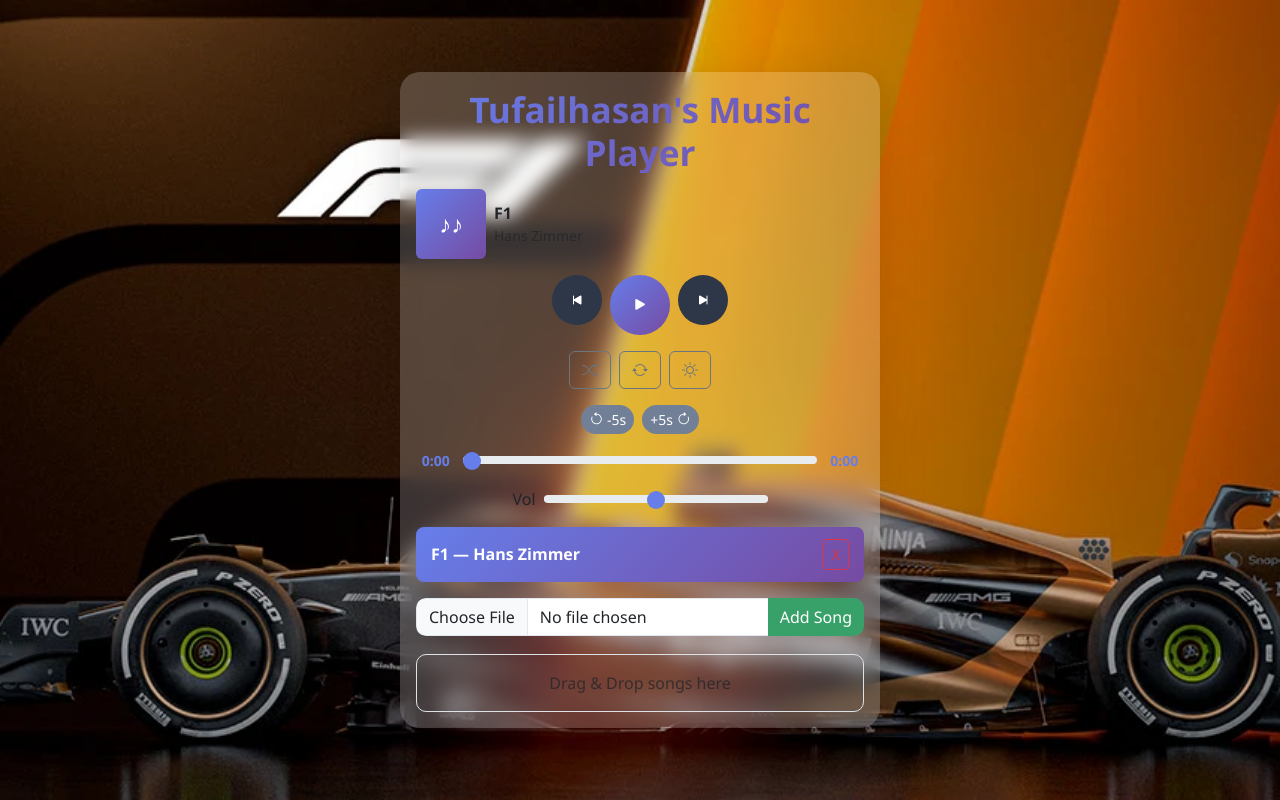
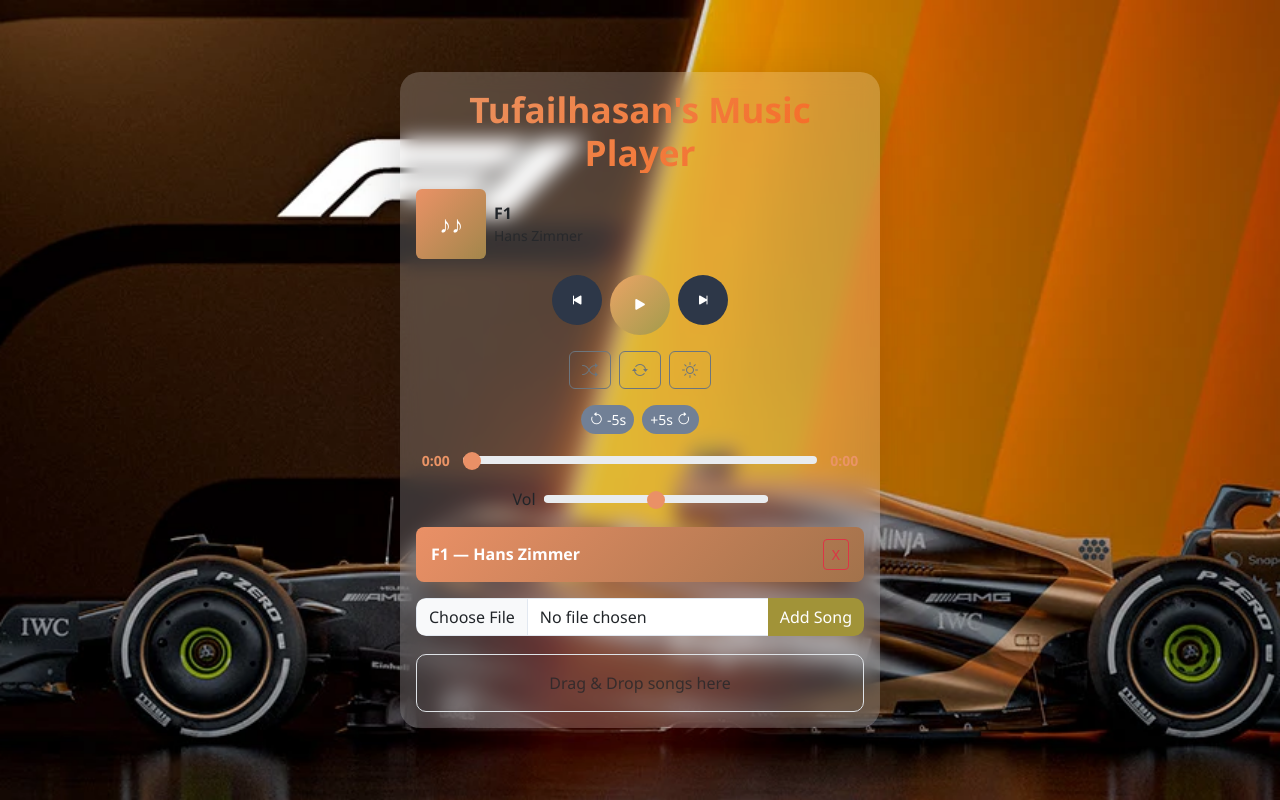
Before and after one commit to tufaildafedar0-prog/Music-player-, a plain HTML site: page index.html in a window 1280 px wide. Drawn offline with nearby package versions, Linux system fonts and the light colour scheme.

Commit message:
Updated style.css

```diff
--- a/css/style.css
+++ b/css/style.css
@@ -35,7 +35,7 @@
 
 /* Title gradient */
 .player h1 {
-  background: linear-gradient(135deg, #667eea, #764ba2);
+  background: linear-gradient(135deg, #ea9666, #f8651c);
   -webkit-background-clip: text;
   background-clip: text;
   -webkit-text-fill-color: transparent;
@@ -47,7 +47,7 @@
 .art {
   width: 70px;
   height: 70px;
-  background: linear-gradient(135deg, #667eea, #764ba2);
+  background: linear-gradient(135deg, #ea9266, #a2864b);
   display: flex;
   align-items: center;
   justify-content: center;
@@ -60,7 +60,7 @@
 
 /* Playlist */
 .playlist li.active {
-  background: linear-gradient(135deg, #667eea, #764ba2) !important;
+  background: linear-gradient(135deg, #ea9066, #a2724b) !important;
   color: white !important;
   font-weight: 600;
   border: none !important;
@@ -83,7 +83,7 @@
   width: 50px;
   text-align: center;
   font-weight: 600;
-  color: #667eea;
+  color: #ea9466;
 }
 
 /* Range inputs */
@@ -96,16 +96,16 @@
   width: 18px;
   height: 18px;
   border-radius: 50%;
-  background: #667eea;
+  background: #ea9066;
   cursor: pointer;
 }
 #progress {
-  background: linear-gradient(90deg, #667eea, #764ba2);
+  background: linear-gradient(90deg, #eaaf66, #a2724b);
 }
 
 /* Buttons */
 .btn-primary {
-  background: linear-gradient(135deg, #667eea, #764ba2);
+  background: linear-gradient(135deg, #eaa466, #a29b4b);
   border: none;
   border-radius: 50%;
   width: 60px;
@@ -125,7 +125,7 @@
   border-radius: 20px;
 }
 .btn-success {
-  background: #38a169;
+  background: #a19338;
   border: none;
   border-radius: 8px;
 }
@@ -140,11 +140,11 @@
 
 /* Drag & Drop */
 #dropZone {
-  border: 2px dashed #667eea;
+  border: 2px dashed #ea6666;
   border-radius: 10px;
   margin-top: 10px;
   transition: background 0.3s;
 }
 #dropZone.dragover {
-  background: rgba(102, 126, 234, 0.1);
+  background: rgba(234, 102, 102, 0.1);
 }
```
